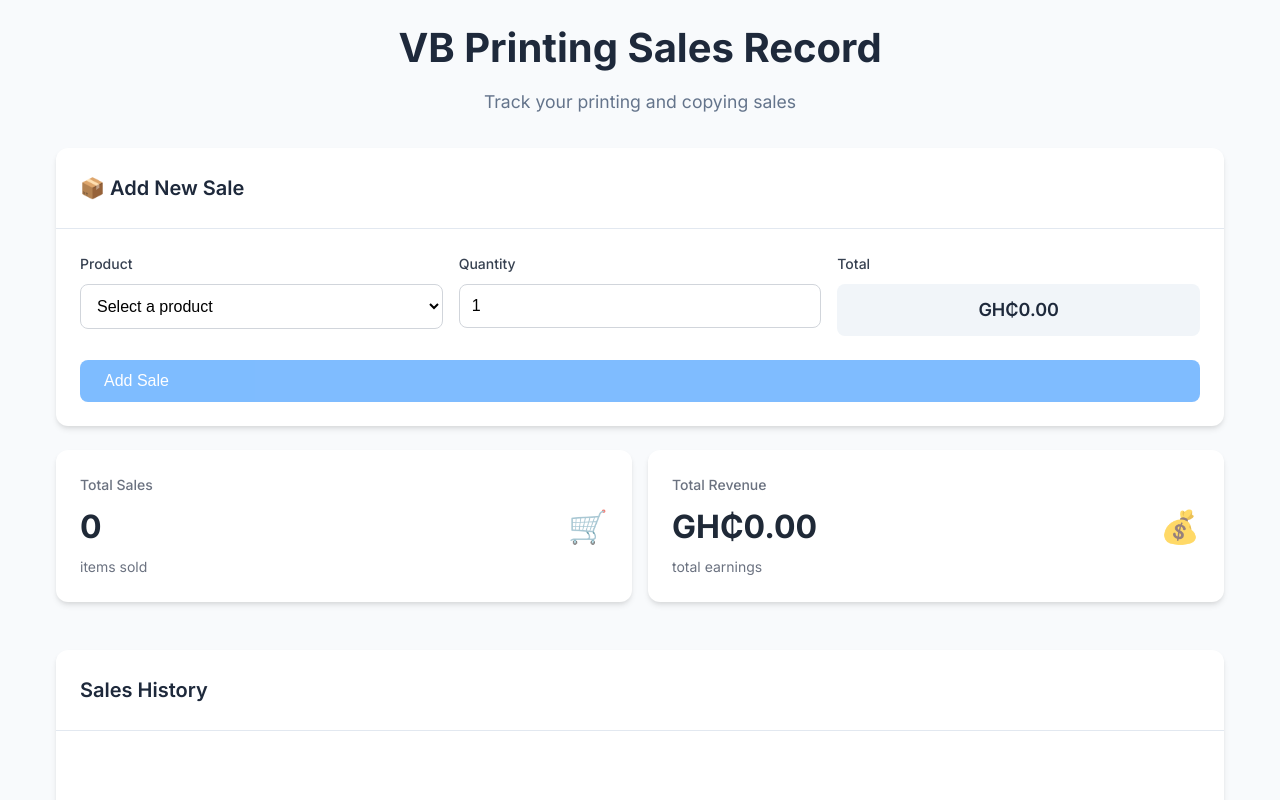
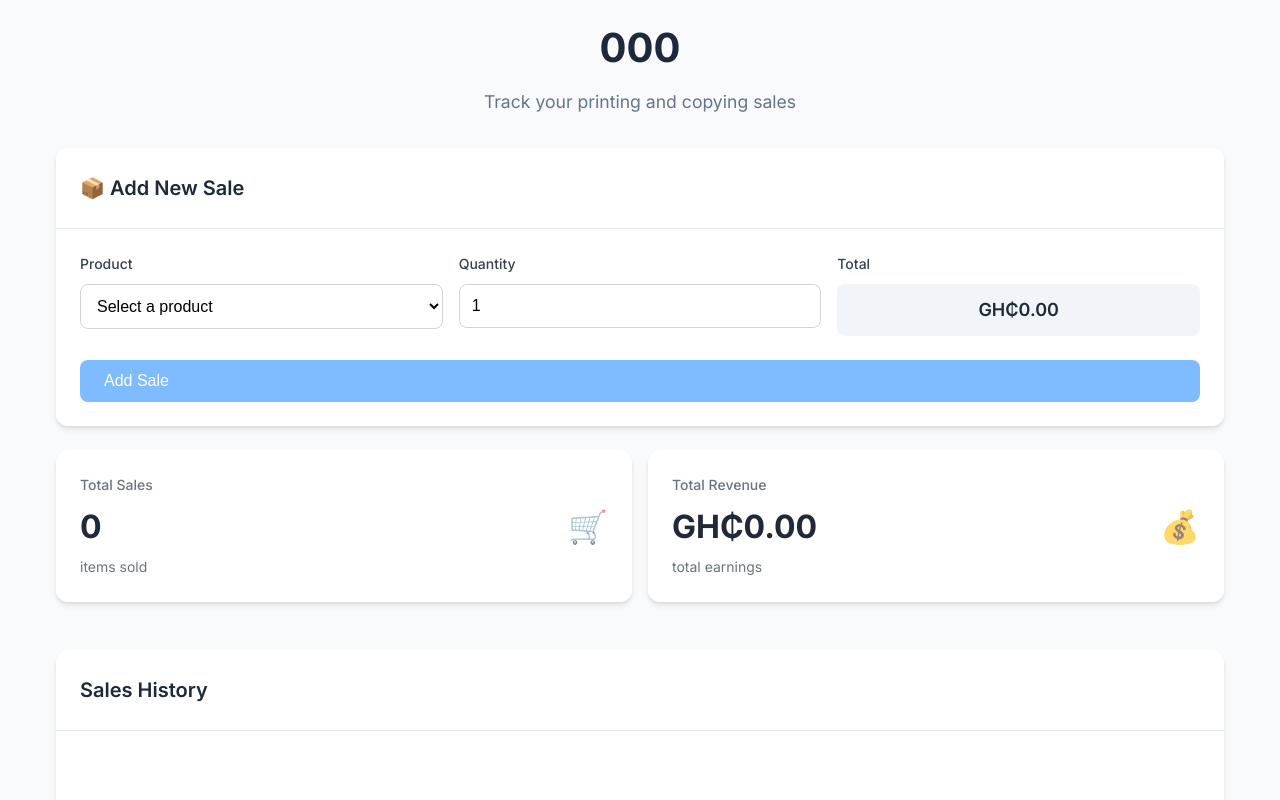
Before and after one commit to visualblimeyprints-blip/sales-report, a plain HTML site: page index.html in a window 1280 px wide. Shown: the top 800 px of the page. Drawn offline with nearby package versions, Linux system fonts and the light colour scheme.

Commit message:
Update index.html

```diff
--- a/index.html
+++ b/index.html
@@ -36,7 +36,7 @@
     <div class="app-container">
         <!-- Header -->
         <div class="header">
-            <h1>VB Printing Sales Record</h1>
+            <h1>000</h1>
             <p>Track your printing and copying sales</p>
         </div>
 
```
